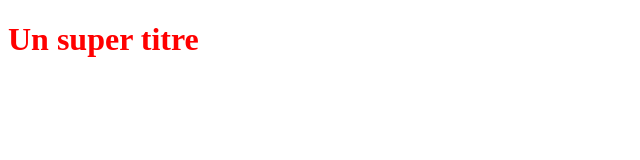
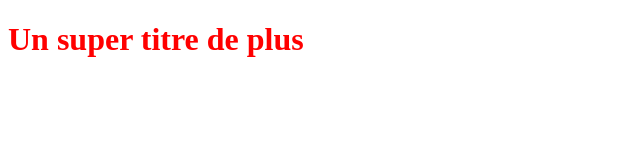
Before and after one commit to desch7/OpenclassroomsProject, a plain HTML site: page index.html in a window 1280 px wide. Shown: the whole page, without its empty margins (0-640 px from the left). Drawn offline with Linux system fonts and the light colour scheme.

Commit message:
Modification de index.html

```diff
--- a/index.html
+++ b/index.html
@@ -5,6 +5,6 @@
    <link rel="stylesheet" type="text/css" href="styles.css">
 </head>
 <body>
-   <h1>Un super titre</h1>
+   <h1>Un super titre de plus</h1>
 </body>
 </html>
```
